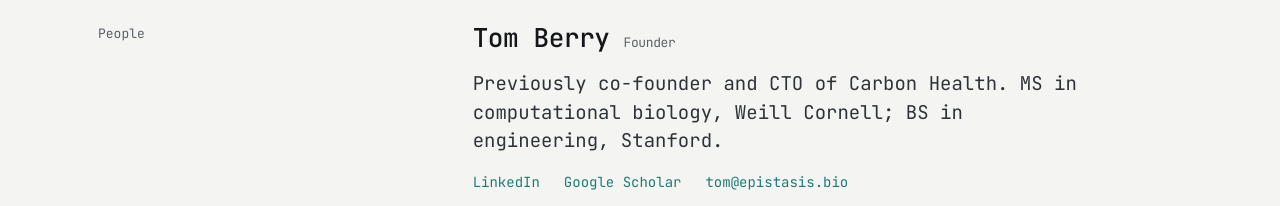
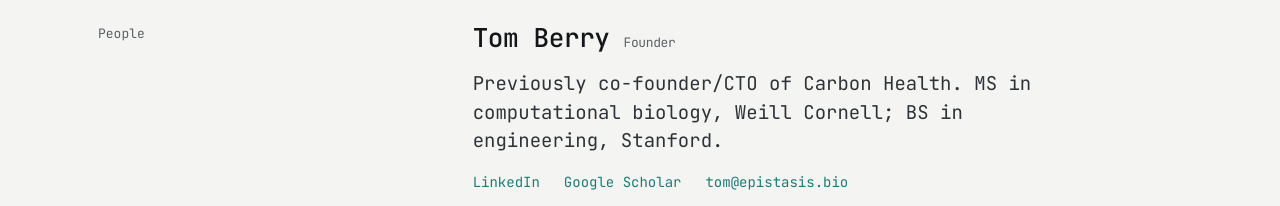
Before and after one commit to epistasis-bio/website, a plain HTML site: page about/index.html in a window 1280 px wide. Shown: the part 136-342 px from the top of the page. Drawn offline with Linux system fonts and the light colour scheme.

Commit message:
About: co-founder/CTO
Co-Authored-By: Claude Fable 5.1 <noreply@anthropic.com>
Claude-Session: https://claude.ai/code/session_01MGJTArgyLVDhTMx4WAR9mD

```diff
--- a/about/index.html
+++ b/about/index.html
@@ -53,7 +53,7 @@ img{max-width:100%}
 <div style="grid-column: span 7; display: flex; flex-direction: column; gap: 44px; min-width: 0">
 <div style="display: flex; flex-direction: column; gap: 12px">
 <p style="margin: 0; font-size: 26px; font-weight: 500; letter-spacing: -0.015em; display: flex; flex-wrap: wrap; align-items: baseline; gap: 6px 14px">Tom Berry<span style="font-family: 'JetBrains Mono', monospace; font-weight: 400; font-size: 13px; color: #5B6066">Founder</span></p>
-<p style="margin: 0; font-size: 19px; line-height: 1.5; color: #2E3338; max-width: 620px">Previously co-founder and CTO of Carbon Health. MS in computational biology, Weill Cornell; BS in engineering, Stanford.</p>
+<p style="margin: 0; font-size: 19px; line-height: 1.5; color: #2E3338; max-width: 620px">Previously co-founder/CTO of Carbon Health. MS in computational biology, Weill Cornell; BS in engineering, Stanford.</p>
 <div style="display: flex; flex-wrap: wrap; gap: 8px 24px; font-family: 'JetBrains Mono', monospace; font-size: 14px; padding-top: 4px">
 <a href="https://www.linkedin.com/in/tom-berry-4622643a/">LinkedIn</a>
 <a href="https://scholar.google.com/citations?user=PRQFy7MAAAAJ">Google Scholar</a>
```
